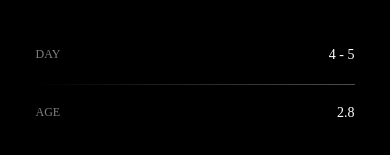
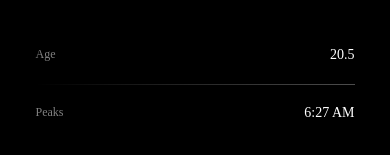
Before and after one commit to Nickolas-Hernandez/loon-client, a React Native app: screen /Home in a window 390 px wide. Shown: the part 611-766 px from the top of the page. Built offline with nearby package versions, Linux system fonts and the light colour scheme; a web font is replaced by a local one.

Commit message:
Age and Peaks correction

```diff
--- a/components/AgeAndPeaks.tsx
+++ b/components/AgeAndPeaks.tsx
@@ -6,8 +6,8 @@ const AgeAndPeaks = () => {
     return (
     <View>
         <View style={[styles.section, styles.rowBetween]}>
-            <Text style={styles.lowOpacityText}>DAY</Text>
-            <Text style={styles.text}>4 - 5</Text>
+            <Text style={styles.lowOpacityText}>Age</Text>
+            <Text style={styles.text}>20.5</Text>
         </View>
         <LinearGradient
         colors={['rgba(255, 255, 255, 0)', 'rgba(255, 255, 255, 0.3)']}
@@ -18,8 +18,8 @@ const AgeAndPeaks = () => {
             <View style={styles.horizontalLine} />
         </LinearGradient>
         <View style={[styles.section, styles.rowBetween]}>
-            <Text style={styles.lowOpacityText}>AGE</Text>
-            <Text style={styles.text}>2.8</Text>
+            <Text style={styles.lowOpacityText}>Peaks</Text>
+            <Text style={styles.text}>6:27 AM</Text>
         </View>
     </View>
     )
```
